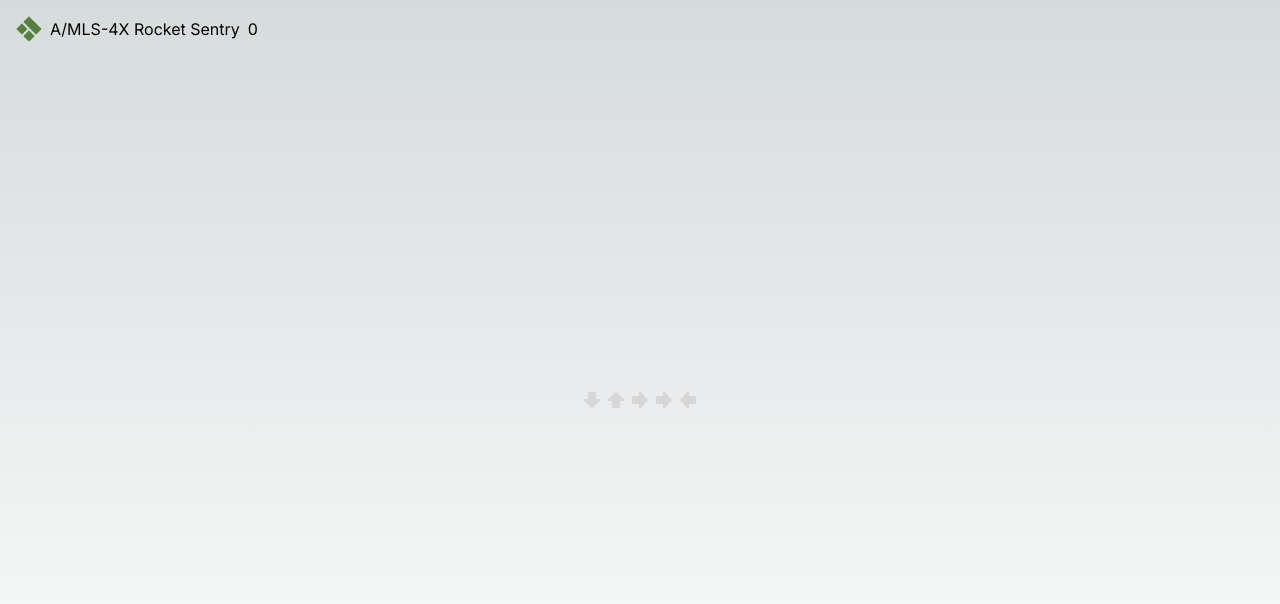
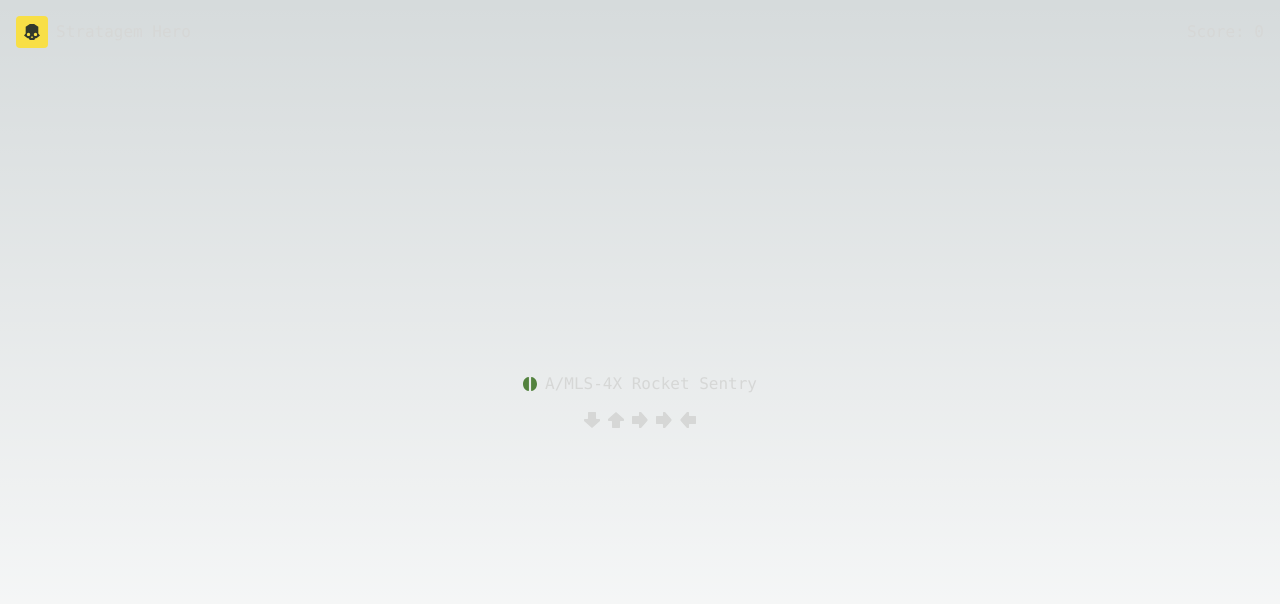
Before and after one commit to fractial/stratagems, a Next.js app: page / in a window 1280 px wide. Shown: the top 604 px of the page. Built offline with nearby package versions, Linux system fonts and the light colour scheme.

Commit message:
Added score

```diff
--- a/src/app/layout.tsx
+++ b/src/app/layout.tsx
@@ -1,12 +1,12 @@
-import type { Metadata } from "next";
-import { Inter } from "next/font/google";
-import "./globals.css";
+import type { Metadata } from 'next';
+import { Inter } from 'next/font/google';
+import './globals.css';
 
-const inter = Inter({ subsets: ["latin"] });
+const inter = Inter({ subsets: ['latin'] });
 
 export const metadata: Metadata = {
-  title: "Create Next App",
-  description: "Generated by create next app",
+  title: 'Stratagem Hero',
+  description: 'Made by fractial',
 };
 
 export default function RootLayout({
--- a/src/app/page.tsx
+++ b/src/app/page.tsx
@@ -10,6 +10,7 @@ import { useEffect, useState } from 'react';
 export default function Home() {
   const [stratagem, setStratagem] = useState<Stratagem>();
   const [stratagemIndex, setStratagemIndex] = useState<number>(0);
+  const [score, setScore] = useState<number>(0);
 
   useEffect(() => {
     setStratagem(getRandomStratagem());
@@ -17,6 +18,8 @@ export default function Home() {
 
   useEffect(() => {
     const handleKeyDown = (event: KeyboardEvent) => {
+      event.preventDefault();
+
       if (stratagemIndex === stratagem?.keys.length) return; // Failsave
 
       const key = getDirection(event.key);
@@ -32,6 +35,8 @@ export default function Home() {
       if (stratagemIndex + 1 !== stratagem?.keys.length) return;
 
       setTimeout(() => {
+        setScore(Math.round(score + Math.pow(stratagemIndex, 2) / 2)); // SCORE
+
         setStratagemIndex(0);
 
         let newStratagem = getRandomStratagem();
@@ -73,28 +78,54 @@ export default function Home() {
     }
   };
 
+  // #f8df46 d6d7d6 32392d
+
   return (
-    <main className="h-screen">
-      <div className="absolute flex items-center justify-center gap-2 p-4">
+    <main className="h-screen font-mono text-[#d6d7d6]">
+      <div className="w-screen absolute flex items-center justify-start gap-2 p-4">
+        <div className="w-8 h-8 flex items-center justify-center bg-[#f8df46] fill-[#32392d] rounded">
           <svg
-          width="26"
-          height="26"
-          viewBox="0 0 26 26"
-          fill={stratagem?.variant}
+            width="16"
+            height="16"
+            viewBox="0 0 78 78"
             xmlns="http://www.w3.org/2000/svg"
           >
-          <path d="M12.6464 0.625618C12.8417 0.430355 13.1583 0.430355 13.3536 0.625618L25.3744 12.6464C25.5696 12.8417 25.5696 13.1583 25.3744 13.3535L20.4246 18.3033C20.2294 18.4985 19.9128 18.4985 19.7175 18.3033L7.6967 6.28247C7.50144 6.08721 7.50144 5.77063 7.6967 5.57536L12.6464 0.625618ZM12.6464 14.7678C12.8417 14.5725 13.1583 14.5725 13.3536 14.7678L18.3033 19.7175C18.4986 19.9128 18.4986 20.2293 18.3033 20.4246L13.3536 25.3744C13.1583 25.5696 12.8417 25.5696 12.6464 25.3744L7.6967 20.4246C7.50144 20.2293 7.50144 19.9128 7.6967 19.7175L12.6464 14.7678ZM6.28249 7.69669C6.08722 7.50142 5.77064 7.50142 5.57538 7.69669L0.625632 12.6464C0.43037 12.8417 0.430369 13.1583 0.625632 13.3535L5.57538 18.3033C5.77064 18.4985 6.08722 18.4985 6.28249 18.3033L11.2322 13.3535C11.4275 13.1583 11.4275 12.8417 11.2322 12.6464L6.28249 7.69669Z" />
+            <path
+              fill-rule="evenodd"
+              clip-rule="evenodd"
+              d="M28.7368 0L8.21053 13V46L0 56L17.4474 70L20.5263 68L28.7368 78H49.2632L57.4737 68L60.5526 70L78 56L69.7895 46V13L49.2632 0H28.7368ZM22 59C26.4183 59 30 55.4183 30 51C30 46.5817 26.4183 43 22 43C17.5817 43 14 46.5817 14 51C14 55.4183 17.5817 59 22 59ZM56 59C60.4183 59 64 55.4183 64 51C64 46.5817 60.4183 43 56 43C51.5817 43 48 46.5817 48 51C48 55.4183 51.5817 59 56 59ZM39 58L45 66L43 68L39 66L35 68L33 66L39 58Z"
+            />
           </svg>
-        <h1>{stratagem?.name}</h1>
-        <p>{stratagemIndex}</p>
         </div>
-      <div className="flex flex-1 items-center justify-center gap-2 h-screen">
+        <h1>Stratagem Hero</h1>
+        <p className="ml-auto">Score: {score}</p>
+      </div>
+      <div className="flex flex-col items-center justify-center gap-4 h-screen">
+        <div
+          className="flex items-center gap-2 font-mono"
+          style={{ fill: stratagem?.variant }}
+        >
+          <svg
+            width="14"
+            height="14"
+            viewBox="0 0 26 26"
+            xmlns="http://www.w3.org/2000/svg"
+          >
+            <path
+              fill-rule="evenodd"
+              clip-rule="evenodd"
+              d="M15.9987 25.9472C15.4495 26.0056 15 25.5523 15 25V1.00001C15 0.447729 15.4495 -0.0055396 15.9987 0.0528709C21.6058 0.649234 26 6.21816 26 13C26 19.7819 21.6058 25.3508 15.9987 25.9472ZM10.0013 25.9472C10.5505 26.0056 11 25.5523 11 25V1.00003C11 0.447743 10.5505 -0.00552602 10.0013 0.0528845C4.39418 0.649247 0 6.21818 0 13C0 19.7819 4.39418 25.3508 10.0013 25.9472Z"
+            />
+          </svg>
+          <p>{stratagem?.name}</p>
+        </div>
+        <div className="flex gap-2">
           {stratagem &&
             stratagem?.keys.map((direction, index) => (
               <div
                 key={index}
                 style={{
-                fill: index < stratagemIndex ? 'green' : '#d6d7d6',
+                  fill: index < stratagemIndex ? '#1a65c7' : '#d6d7d6',
                   transform: getRotation(direction),
                 }}
               >
@@ -109,6 +140,7 @@ export default function Home() {
               </div>
             ))}
         </div>
+      </div>
     </main>
   );
 }
```
Also changed, not shown: tailwind.config.ts (+7 -7 lines), public/skull.svg (added), public/type.svg (added). Lines whose indentation alone changed are shown as unchanged.
